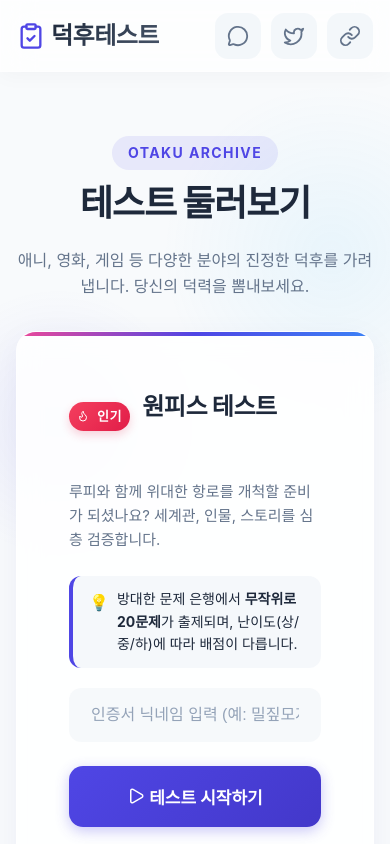
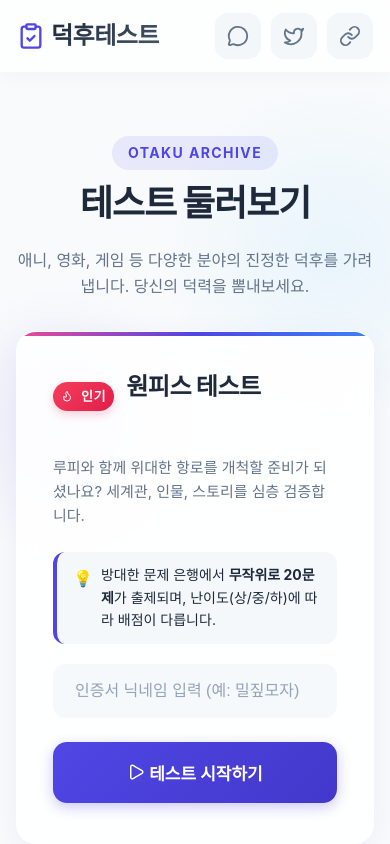
Before and after one commit to Giwoooong/duckoo-test, a Next.js app: page / in a window 390 px wide. Shown: the top 844 px of the page. Built offline with nearby package versions, Linux system fonts and the light colour scheme; a web font is replaced by a local one.

Commit message:
Fix mobile layout squishing for test cards and certificate container

```diff
--- a/app/HomeClient.tsx
+++ b/app/HomeClient.tsx
@@ -55,9 +55,9 @@
                   <p className="accordion-description">
                     루피와 함께 위대한 항로를 개척할 준비가 되셨나요? 세계관, 인물, 스토리를 심층 검증합니다.
                   </p>
-                  <div style={{ display: 'flex', alignItems: 'flex-start', gap: '8px', padding: '12px 16px', background: 'rgba(241, 245, 249, 0.7)', borderRadius: '12px', marginBottom: '20px', borderLeft: '4px solid var(--primary-color)' }}>
-                    <span style={{ fontSize: '16px', marginTop: '2px' }}>💡</span>
-                    <span style={{ fontSize: '14px', color: 'var(--text-color)', lineHeight: '1.6' }}>
+                  <div className="accordion-info-box">
+                    <span className="info-icon">💡</span>
+                    <span className="info-text">
                       방대한 문제 은행에서 <strong>무작위로 20문제</strong>가 출제되며, 난이도(상/중/하)에 따라 배점이 다릅니다.
                     </span>
                   </div>
@@ -102,9 +102,9 @@
                   <p className="accordion-description">
                     소환사의 협곡에서 펼쳐지는 당신의 지식! 챔피언, 세계관, 게임 메커니즘을 마스터했나요?
                   </p>
-                  <div style={{ display: 'flex', alignItems: 'flex-start', gap: '8px', padding: '12px 16px', background: 'rgba(241, 245, 249, 0.7)', borderRadius: '12px', marginBottom: '20px', borderLeft: '4px solid var(--primary-color)' }}>
-                    <span style={{ fontSize: '16px', marginTop: '2px' }}>💡</span>
-                    <span style={{ fontSize: '14px', color: 'var(--text-color)', lineHeight: '1.6' }}>
+                  <div className="accordion-info-box">
+                    <span className="info-icon">💡</span>
+                    <span className="info-text">
                       방대한 문제 은행에서 <strong>무작위로 20문제</strong>가 출제되며, 난이도(상/중/하)에 따라 배점이 다릅니다.
                     </span>
                   </div>
@@ -149,9 +149,9 @@
                   <p className="accordion-description">
                     등가교환의 법칙을 넘어선 진정한 연금술 마니아인가요? 캐릭터, 스토리, 세계관을 완벽히 검증합니다.
                   </p>
-                  <div style={{ display: 'flex', alignItems: 'flex-start', gap: '8px', padding: '12px 16px', background: 'rgba(241, 245, 249, 0.7)', borderRadius: '12px', marginBottom: '20px', borderLeft: '4px solid var(--primary-color)' }}>
-                    <span style={{ fontSize: '16px', marginTop: '2px' }}>💡</span>
-                    <span style={{ fontSize: '14px', color: 'var(--text-color)', lineHeight: '1.6' }}>
+                  <div className="accordion-info-box">
+                    <span className="info-icon">💡</span>
+                    <span className="info-text">
                       방대한 문제 은행에서 <strong>무작위로 20문제</strong>가 출제되며, 난이도(상/중/하)에 따라 배점이 다릅니다.
                     </span>
                   </div>
--- a/app/globals.css
+++ b/app/globals.css
@@ -651,6 +651,28 @@
   margin-bottom: 24px;
 }
 
+.accordion-info-box {
+  display: flex;
+  align-items: flex-start;
+  gap: 8px;
+  padding: 12px 16px;
+  background: rgba(241, 245, 249, 0.7);
+  border-radius: 12px;
+  margin-bottom: 20px;
+  border-left: 4px solid var(--primary-color);
+}
+
+.accordion-info-box .info-icon {
+  font-size: 16px;
+  margin-top: 2px;
+}
+
+.accordion-info-box .info-text {
+  font-size: 14px;
+  color: var(--text-color);
+  line-height: 1.6;
+}
+
 @keyframes slideDownFade {
   from {
     opacity: 0;
@@ -826,21 +848,25 @@
   align-items: center;
   justify-content: center;
   /* Removed gap because html2canvas has issues with it */
-  background: #f1f5f9; /* Solid color instead of rgba for html2canvas */
+  background: #f1f5f9;
+  /* Solid color instead of rgba for html2canvas */
   padding: 12px 32px;
   border-radius: 9999px;
 }
 
 .info-label {
   font-size: 16px;
-  color: #64748b; /* Solid hex instead of var */
-  margin-right: 16px; /* Replacement for gap */
+  color: #64748b;
+  /* Solid hex instead of var */
+  margin-right: 16px;
+  /* Replacement for gap */
 }
 
 .info-value {
   font-size: 24px;
   font-weight: 800;
-  color: #4f46e5; /* Solid hex instead of var */
+  color: #4f46e5;
+  /* Solid hex instead of var */
 }
 
 .cert-score-area {
@@ -1276,20 +1302,32 @@
   }
 
   .themeCard {
-    padding: 24px 20px;
+    padding: 16px;
     border-radius: 20px;
   }
 
+  .accordion-card.expanded .card-header {
+    padding: 20px 20px 0 20px;
+  }
+
+  .card-expanded-content {
+    padding: 0 20px 24px 20px;
+  }
+
   .certificate {
-    padding: 32px 20px;
+    padding: 24px 16px;
   }
 
   .infoList {
     grid-template-columns: 1fr;
   }
 
+  .premium-cert {
+    padding: 4px;
+  }
+
   .cert-inner {
-    padding: 20px;
+    padding: 16px;
   }
 
   .cert-header h2 {
```
